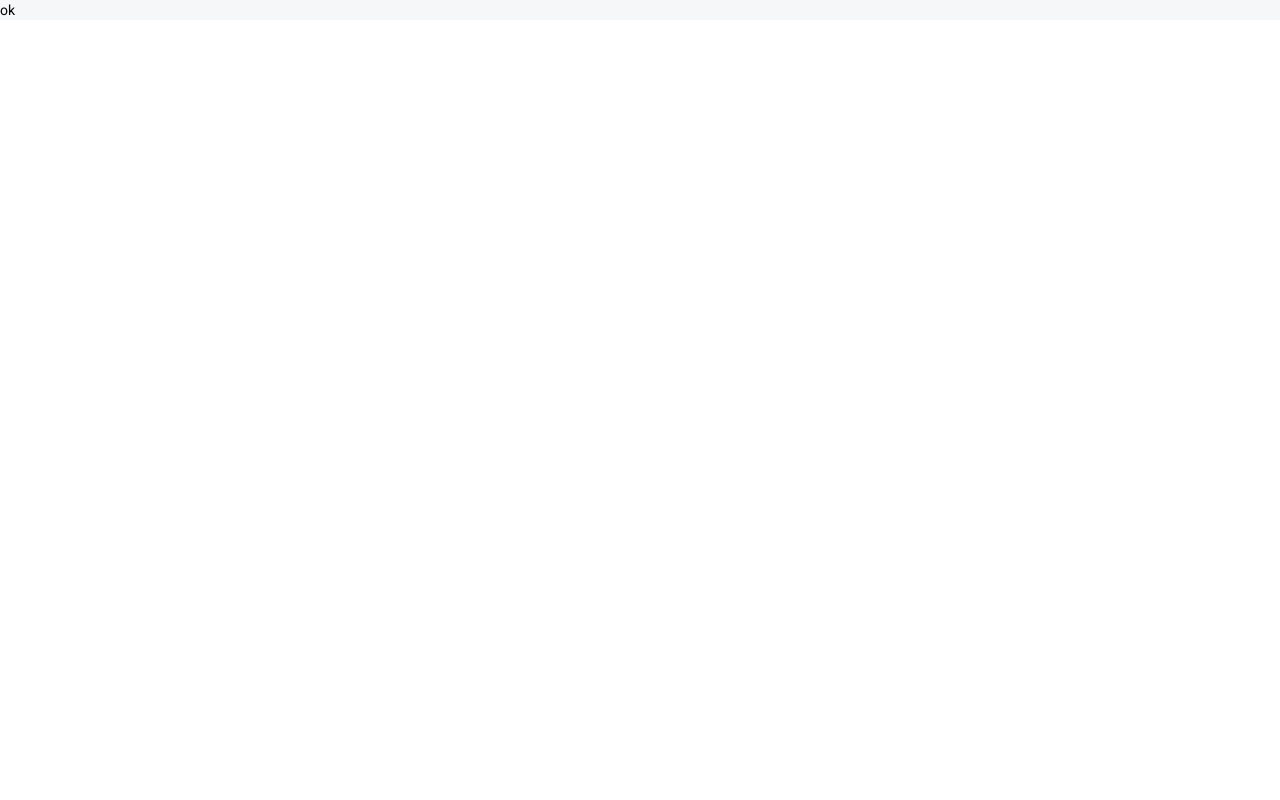
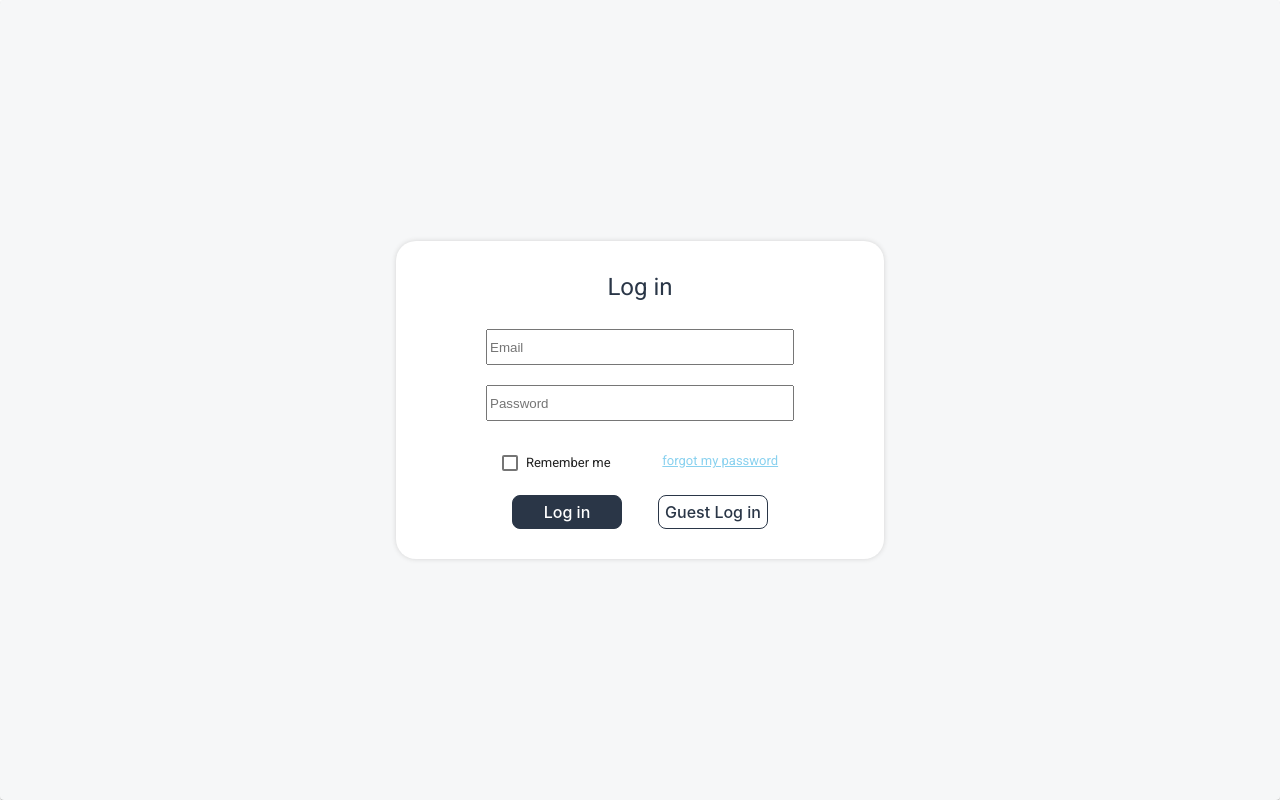
Before and after one commit to Florian-Appel/Join-Frontend, an Angular app: page / in a window 1280 px wide. Built offline with nearby package versions, Linux system fonts and the light colour scheme.

Commit message:
add login design

```diff
--- a/src/app/app.module.ts
+++ b/src/app/app.module.ts
@@ -5,6 +5,8 @@ import { AppRoutingModule } from './app-routing.module';
 import { AppComponent } from './app.component';
 import { LoginComponent } from './login/login.component';
 import { BrowserAnimationsModule } from '@angular/platform-browser/animations';
+import {MatCardModule} from '@angular/material/card';
+import {MatCheckboxModule} from '@angular/material/checkbox';
 
 @NgModule({
   declarations: [
@@ -14,7 +16,9 @@ import { BrowserAnimationsModule } from '@angular/platform-browser/animations';
   imports: [
     BrowserModule,
     AppRoutingModule,
-    BrowserAnimationsModule
+    BrowserAnimationsModule,
+    MatCardModule,
+    MatCheckboxModule
   ],
   providers: [],
   bootstrap: [AppComponent]
--- a/src/app/login/login.component.html
+++ b/src/app/login/login.component.html
@@ -1,3 +1,30 @@
-<div class="login-view">
-    ok
-</div>
+<mat-card class="login-view">
+    <mat-card class="login-input-card">
+        <div class="login-input">
+            <div class="headline">
+                <h1>Log in</h1>
+            </div>
+            <div class="line">
+                <!-- How make flexible and center? -->
+                <!-- or border-bottom in class headline -->
+            </div>
+            <div class="input-fields">
+                <input placeholder="Email" type="email">
+                <input placeholder="Password" type="password">
+            </div>
+            <div class="sektion-4">
+                <!-- chance class name -->
+                <section class="example-section">
+                    <mat-checkbox class="example-margin">Remember me</mat-checkbox>
+                    <!-- design fail -> why? -->
+                </section>
+                <a href="#">forgot my password</a>
+            </div>
+            <div class="buttons">
+                <button class="button-23" role="button">Log in</button>
+                <button class="button-23-2" role="button">Guest Log in</button>
+            </div>
+        </div>
+
+    </mat-card>
+</mat-card>
--- a/src/app/login/login.component.scss
+++ b/src/app/login/login.component.scss
@@ -1,3 +1,154 @@
 .login-view {
-    background-color: rgba(246,247,248,255);
+    display: flex;
+    padding: 0;
+    margin: 0;
+    width: 100%;
+    height: 100vh;
+    background-color: rgba(246, 247, 248, 255);
+    justify-content: center;
+    align-items: center;
 }
+
+.login-input-card {
+    background-color: white;
+    box-shadow: 0px 0px 5px 0px lightgray;
+    border-radius: 20px;
+    padding-top: 30px;
+    padding-bottom: 30px;
+    padding-left: 80px;
+    padding-right: 80px;
+}
+
+
+.input-fields {
+    display: flex;
+    flex-direction: column;
+
+    input {
+        margin: 10px;
+        height: 30px;
+        width: 300px;
+    }
+}
+
+.headline {
+    text-align: center;
+    // border-bottom: 3px solid #89d1ef;
+
+    h1 {
+        margin-top: 0;
+        color: #2a3647;
+    }
+}
+
+// .line {
+//     display: flex;
+//     border-bottom: 3px solid #89d1ef;
+//     width: 60px;
+// }
+
+.sektion-4 {
+    display: flex;
+    font-size: small;
+    justify-content: space-around;
+    margin-top: 20px;
+    margin-bottom: 20px;
+
+    a {
+        color: #89d1ef;
+    }
+}
+
+.buttons {
+    display: flex;
+    justify-content: space-evenly;
+}
+
+.button-23 {
+    // margin-right: 10px;
+    background-color: #2a3647;
+    border: 1px solid #2a3647;
+    border-radius: 8px;
+    box-sizing: border-box;
+    color: white;
+    cursor: pointer;
+    display: inline-block;
+    font-family: Circular, -apple-system, BlinkMacSystemFont, Roboto, "Helvetica Neue", sans-serif;
+    font-size: 16px;
+    font-weight: 500;
+    line-height: 20px;
+    // margin: 0;
+    outline: none;
+    padding: 6px;
+    position: relative;
+    text-align: center;
+    text-decoration: none;
+    touch-action: manipulation;
+    transition: box-shadow .2s, -ms-transform .1s, -webkit-transform .1s, transform .1s;
+    user-select: none;
+    -webkit-user-select: none;
+    width: 110px;
+}
+
+.button-23:focus-visible {
+    box-shadow: #222222 0 0 0 2px, rgba(255, 255, 255, 0.8) 0 0 0 4px;
+    transition: box-shadow .2s;
+}
+
+.button-23:active {
+    background-color: #2a3647;
+    border-color: #000000;
+    transform: scale(.96);
+}
+
+.button-23:disabled {
+    border-color: #DDDDDD;
+    color: #DDDDDD;
+    cursor: not-allowed;
+    opacity: 1;
+}
+
+// Button 2
+.button-23-2 {
+    // margin-left: 10px;
+    background-color: white;
+    border: 1px solid #2a3647;
+    border-radius: 8px;
+    box-sizing: border-box;
+    color: #2a3647;
+    cursor: pointer;
+    display: inline-block;
+    font-family: Circular, -apple-system, BlinkMacSystemFont, Roboto, "Helvetica Neue", sans-serif;
+    font-size: 16px;
+    font-weight: 500;
+    line-height: 20px;
+    // margin: 0;
+    outline: none;
+    padding: 6px;
+    position: relative;
+    text-align: center;
+    text-decoration: none;
+    touch-action: manipulation;
+    transition: box-shadow .2s, -ms-transform .1s, -webkit-transform .1s, transform .1s;
+    user-select: none;
+    -webkit-user-select: none;
+    width: 110px;
+}
+
+.button-23-2:focus-visible {
+    box-shadow: #222222 0 0 0 2px, rgba(255, 255, 255, 0.8) 0 0 0 4px;
+    transition: box-shadow .2s;
+}
+
+.button-23-2:active {
+    background-color: white;
+    border-color: #2a3647;
+    transform: scale(.96);
+}
+
+.button-23-2:disabled {
+    border-color: #DDDDDD;
+    color: #DDDDDD;
+    cursor: not-allowed;
+    opacity: 1;
+}
```
